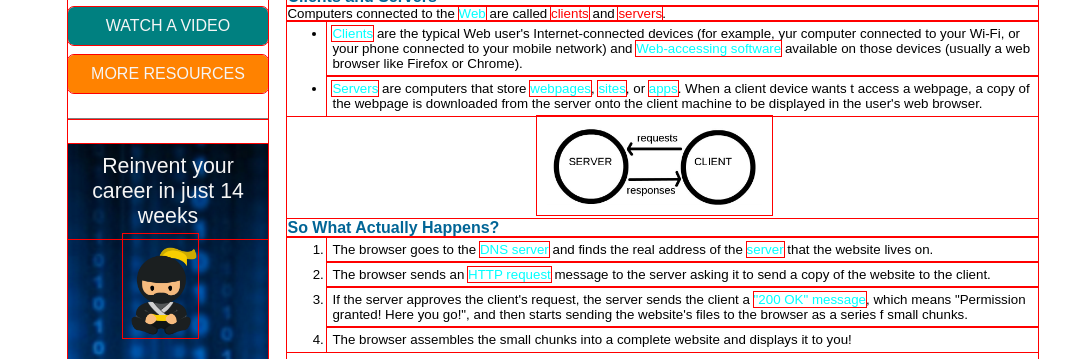
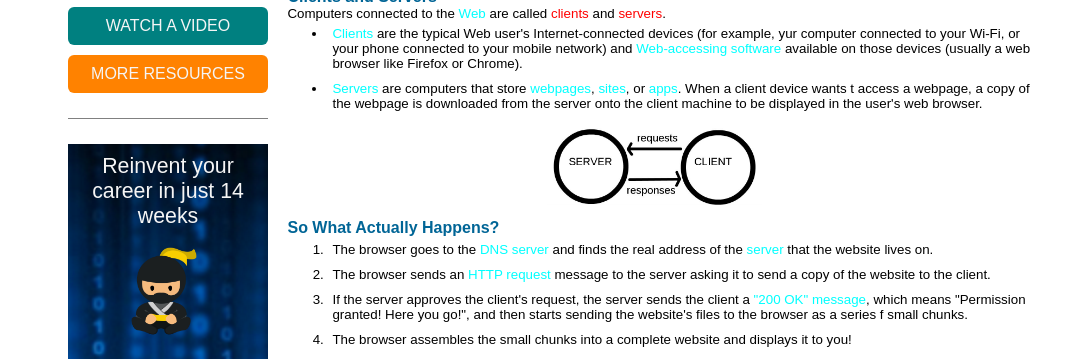
Before and after one commit to qthornton9/theInternet, a plain HTML site: page index.html in a window 1280 px wide. Shown: the part 216-575 px from the top of the page, without its empty margins (122-1192 px from the left). Drawn offline with Linux system fonts and the light colour scheme.

Commit message:
cleaned-up styles.css

```diff
--- a/styles.css
+++ b/styles.css
@@ -1,18 +1,11 @@
 * {
-    outline: 1px solid red;
-    /* vertical-align: top; */
+    /* outline: 1px solid red; */
     box-sizing: border-box;
     margin: 0px auto;
     font-family: Arial, Helvetica, sans-serif;
 }
 
-/* colors
-blue1: rgb(0, 101, 150) 006596
-blue: rgb(42, 123, 162) 0E749F
-phone number: rgb(0, 196, 223) 00C4DF
-aqua: rgb(193, 228, 231) C1E4E7*/
-
-/* repeated elements */
+/* repeated elements begins */
 
 .blue {
     color: rgb(0, 101, 150);
@@ -189,7 +182,6 @@ span {
 
 #hoursNumbers p:nth-child(1), #hoursNumbers p:nth-child(3) {
     font-size: 7pt;
-    /* text-align: center; */
 }
 
 #hoursNumbers p:nth-child(2) {
@@ -197,10 +189,6 @@ span {
     font-size: 15pt;
     font-weight: bold;
 }
-
-/* #hoursNumbers p:nth-child(3) {
-    font-size: 8pt;
-} */
 
 /* #contactLine section ends */
 
@@ -211,7 +199,6 @@ h4 {
 }
 
 #info p {
-    /* padding: 8px; */
     font-size: 10pt;
 }
 
@@ -254,6 +241,6 @@ li {
     margin-bottom: 5px;
 }
 
-/* #bigThree section begins */
+/* #bigThree section ends */
 
 /* #info section ends */
```
